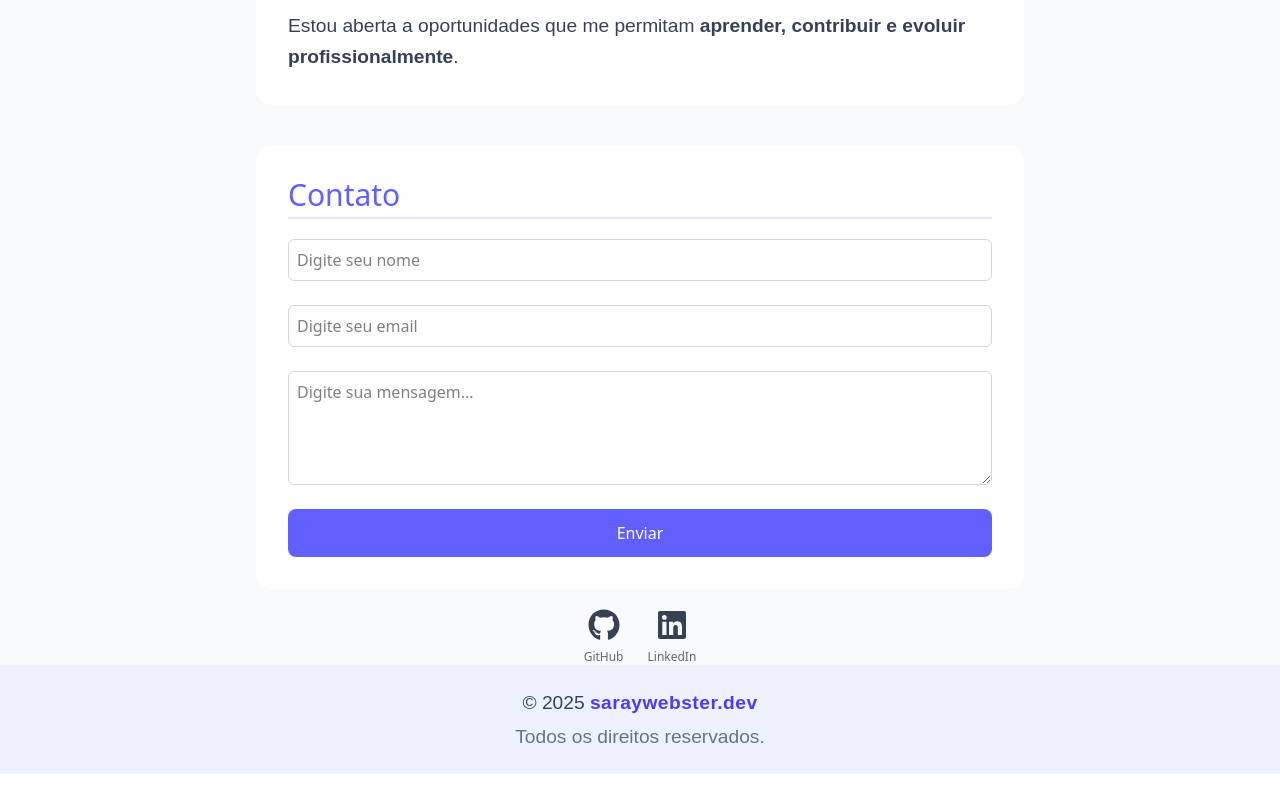
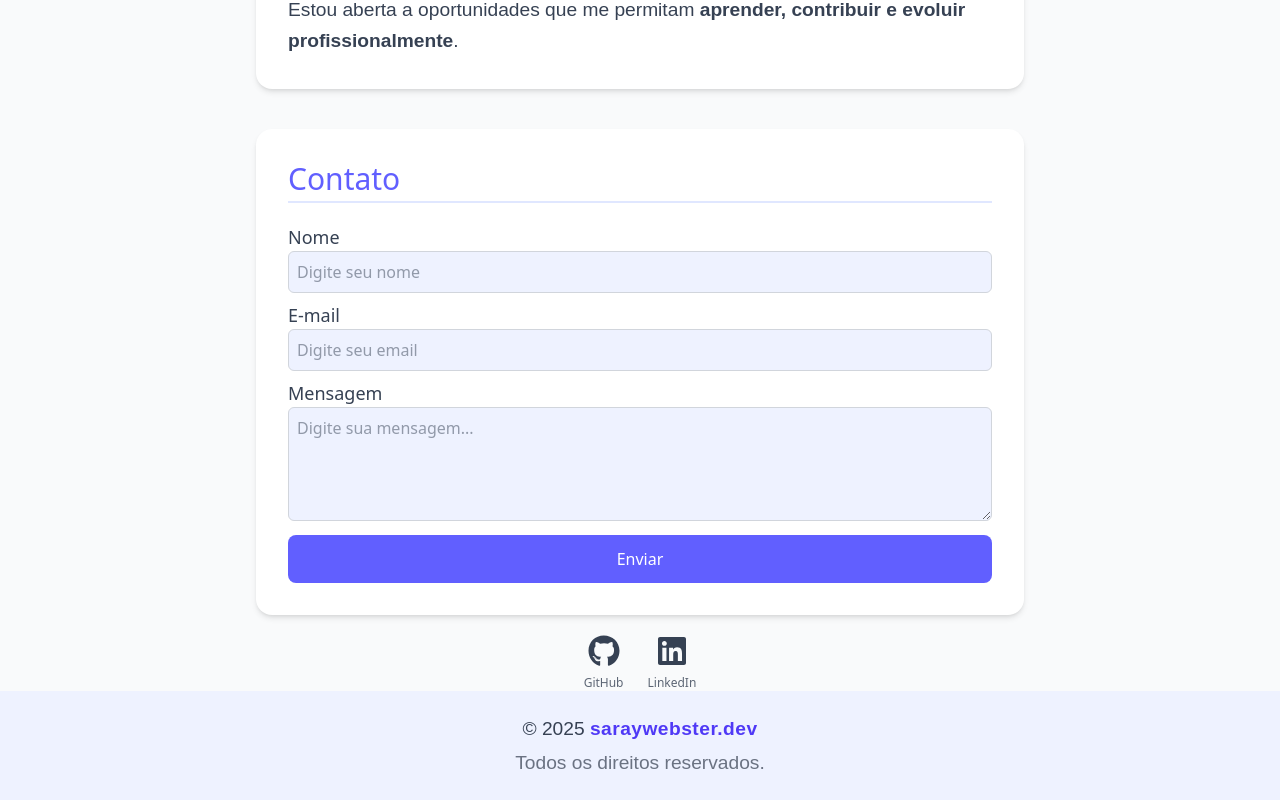
Before and after one commit to saraywebster/minimalist-portfolio, a React (Vite) app: page / in a window 1280 px wide. Shown: the part 599-1399 px from the top of the page. Before the commit the page ends 1373 px from the top, so only its background shows below. Built offline with nearby package versions, Linux system fonts and the light colour scheme; a web font is replaced by a local one.

Commit message:
:construction: errors messages

```diff
--- a/src/components/about/text_about.tsx
+++ b/src/components/about/text_about.tsx
@@ -1,6 +1,6 @@
 export const TextAbout = () => {
   return (
-    <section className="w-full max-w-3xl mx-auto p-8 bg-white rounded-2xl space-y-6">
+    <section className="w-full max-w-3xl mx-auto p-8 bg-white rounded-2xl space-y-5 shadow-md">
       <h2 className="text-3xl font-light text-indigo-500 border-b-2 border-indigo-100 pb-2">
         Sobre Mim
       </h2>
--- a/src/components/contact/form.tsx
+++ b/src/components/contact/form.tsx
@@ -31,6 +31,10 @@ export const Form = () => {
     }));
   };
 
+  // const validateField = (fieldName: string) => {
+
+  // };
+
   const validateForm = () => {
     let newErrors = {
       name: "",
@@ -48,11 +52,11 @@ export const Form = () => {
     if (formData.email.trim() === "") {
       newErrors.email = "* O email é obrigatório";
       isValid = false;
-    }
-
+    } else {
       if (!/^\S+@\S+\.\S+$/.test(formData.email)) {
         newErrors.email = "* O email é inválido";
         isValid = false;
+      }
     }
 
     if (formData.message.trim() === "") {
@@ -101,47 +105,53 @@ export const Form = () => {
     /*JSX*/
   }
   return (
-    <section className="w-full max-w-3xl mx-auto p-8 bg-white rounded-2xl space-y-5">
-      <h1 className="text-3xl font-light text-indigo-500 border-b-2 border-indigo-100 pb-1">
+    <section className="w-full max-w-3xl mx-auto p-8 bg-white rounded-2xl shadow-md">
+      <h1 className="text-3xl font-light text-indigo-500 border-b-2 border-indigo-100 pb-1 mb-5">
         Contato
       </h1>
       <form
         onSubmit={handleSubmit}
-        className="flex flex-col justify-center items-center"
+        className="flex flex-col justify-center items-center space-y-5"
       >
+        <div className="w-full mb-2 ">
+          <label className="text-gray-700 text-lg">Nome</label>
           <input
             type="text"
             name="name"
             placeholder="Digite seu nome"
             value={formData.name}
             onChange={handleChange}
-          className={`w-full p-2 border border-gray-300 rounded-md focus:outline-none focus:ring-2 focus:ring-indigo-500 mb-4 ${
+            className={`w-full text-gray-700 bg-indigo-50 p-2 border border-gray-300 rounded-md focus:outline-none focus:ring-2 focus:ring-indigo-500 ${
               errors.name
                 ? "border-red-500 focus:outline-red-500 bg-red-50"
                 : "border-gray-300 focus:outline-indigo-500"
             }`}
           />
-        <span className="text-red-500 text-sm mb-2 w-full text-left">
+          <span className="text-red-500 text-sm w-full text-left">
             {errors.name}
           </span>
-
+        </div>
+        <div className="w-full mb-2">
+          <label className="text-gray-700 text-lg">E-mail</label>
           <input
             type="email"
             name="email"
             placeholder="Digite seu email"
             value={formData.email}
             onChange={handleChange}
-          className={`w-full p-2 border border-gray-300 rounded-md focus:outline-none focus:ring-2 focus:ring-indigo-500 mb-4 ${
-            errors.name
+            className={`w-full p-2 border text-gray-700 bg-indigo-50 border-gray-300 rounded-md focus:outline-none focus:ring-2 focus:ring-indigo-500 ${
+              errors.email
                 ? "border-red-500 focus:outline-red-500 bg-red-50"
                 : "border-gray-300 focus:outline-indigo-500"
             }`}
           />
 
-        <span className="text-red-500 text-sm mb-2 w-full text-left">
+          <span className="text-red-500 text-sm w-full text-left">
             {errors.email}
           </span>
-
+        </div>
+        <div className="w-full mb-2">
+          <label className="text-gray-700 text-lg">Mensagem</label>
           <textarea
             name="message"
             rows={4}
@@ -149,17 +159,17 @@ export const Form = () => {
             value={formData.message}
             onChange={handleChange}
             disabled={isSubmitted}
-          className={`w-full p-2 border border-gray-300 rounded-md focus:outline-none focus:ring-2 focus:ring-indigo-500 mb-4 ${
-            errors.name
+            className={`w-full p-2 border bg-indigo-50 border-gray-300 rounded-md focus:outline-none focus:ring-2 text-gray-700 focus:ring-indigo-500 ${
+              errors.message
                 ? "border-red-500 focus:outline-red-500 bg-red-50"
                 : "border-gray-300 focus:outline-indigo-500"
             }`}
           />
 
-        <span className="text-red-500 text-sm mb-2 w-full text-left">
+          <span className="text-red-500 text-sm w-full text-left">
             {errors.message}
           </span>
-
+        </div>
         <button
           type="submit"
           className={`w-full p-3 text-white rounded-lg cursor-pointer transition-all duration-300 ease-in-out ${
@@ -179,7 +189,7 @@ export const Form = () => {
 
         {showMessage && (
           <p
-            className={`m-5 p-2 bg-green-50 text-green-600 opacity-100 transition-opacity duration-1000 ease-in-out ${
+            className={`m-2 p-2 bg-green-50 text-green-600 opacity-100 transition-opacity duration-1000 ease-in-out ${
               fadeOut ? "opacity-0" : "opacity-100"
             }`}
           >
```
Lines whose indentation alone changed are shown as unchanged.
